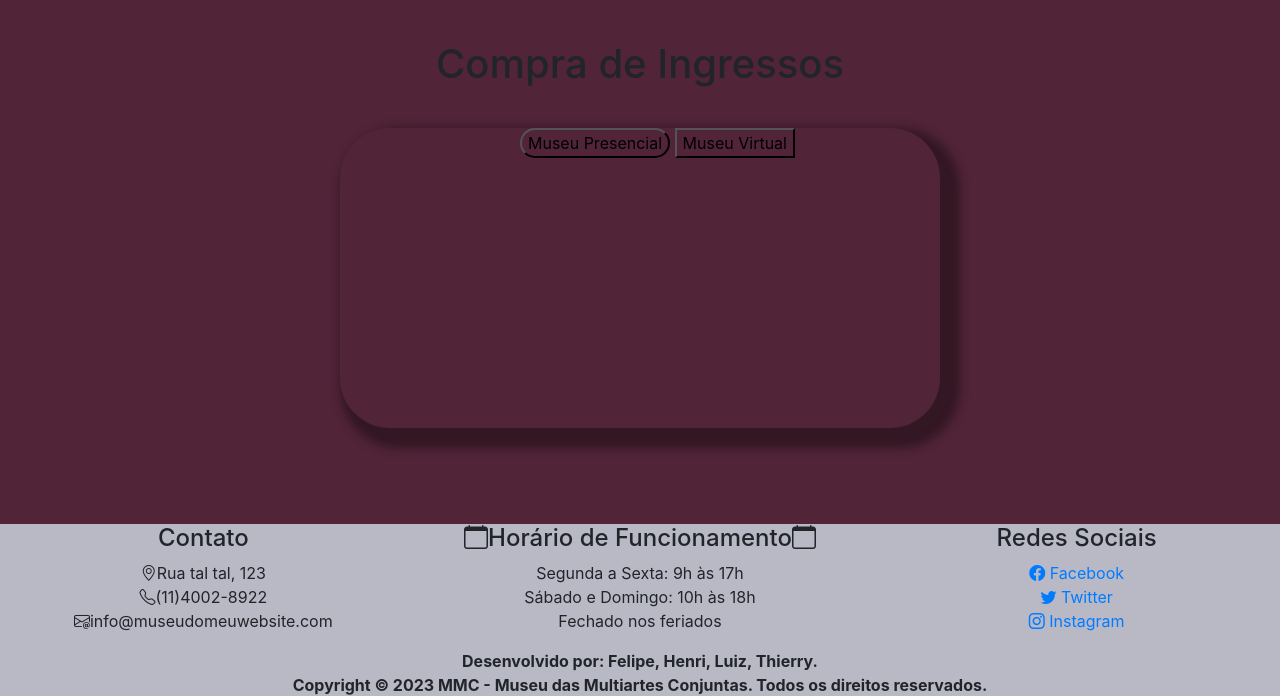
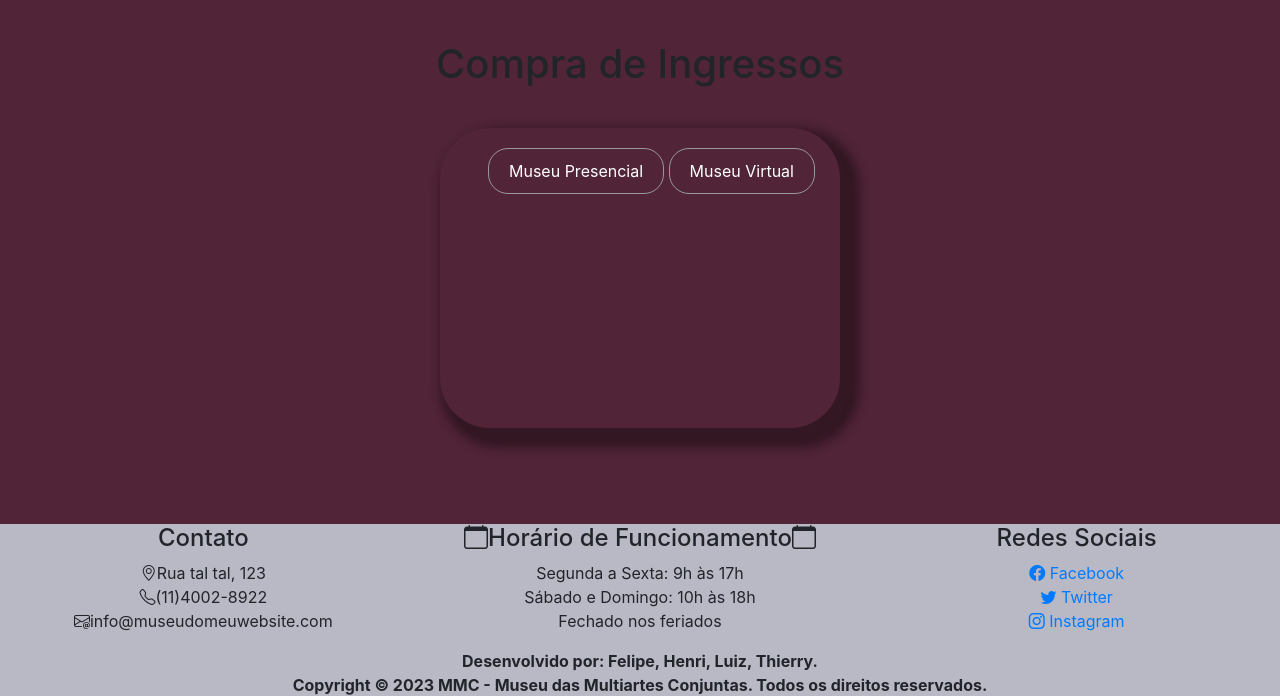
Before and after one commit to rexayt/MMC, a Django app: page /museu/ingressos in a window 1280 px wide. Shown: the part 74-770 px from the top of the page. Run offline with Django 4.2, Linux system fonts and the light colour scheme; some web fonts are replaced.

Commit message:
cria tela de comprar ingressos
luiz faça isso ter funcionalidade :)

```diff
--- a/main/templates/ingressos.html
+++ b/main/templates/ingressos.html
@@ -3,26 +3,79 @@
 {% block titulo %}Ingressos{% endblock %}
 {% block subtitulo %}<h1 class="subtitulo">Compra de Ingressos</h1>{% endblock %}
 {% block carrossel %}{% endblock %}
+{% block biblioteca %}
+<link rel="shortcut icon" href="{% static 'media/ue.ico' %}">
+<link rel="stylesheet" href="https://cdn.jsdelivr.net/npm/bootstrap@4.1.3/dist/css/bootstrap.min.css" integrity="sha384-MCw98/SFnGE8fJT3GXwEOngsV7Zt27NXFoaoApmYm81iuXoPkFOJwJ8ERdknLPMO" crossorigin="anonymous">
+<link rel="stylesheet" href="{% static 'CSS/style.css' %}">
+<link rel="stylesheet" href="https://cdn.jsdelivr.net/npm/bootstrap-icons@1.10.5/font/bootstrap-icons.css">
+<link rel="stylesheet" href="https://fonts.googleapis.com/css2?family=Material+Symbols+Outlined:opsz,wght,FILL,GRAD@20..48,100..700,0..1,-50..200" />
+{% endblock %}
 {% block conteudo %}
 <head>
     <style>
         .tab {
             display: none;
         }
+
+        .tab-button {
+            background-color: #ccc;
+            padding: 10px 20px;
+            border: 1px solid #999;
+            cursor: pointer;
+        }
+
+        .tab-button.active {
+            background-color: #f0f0f0;
+        }
     </style>
 </head>
 
-<div class="cardi" style="width: 600px; height: 300px; background-color: transparent; margin: auto; border-radius: 50px;box-shadow: 10px 10px 10px 10px #331723">
-    <div class="tab-container">
-        <button class="tab-button" style="background-color: transparent; border-radius: 20px; margin-left: 30%;" onclick="openTab('tab1')">Museu Presencial</button>
-        <button class="tab-button" style="background-color: transparent;" onclick="openTab('tab2')">Museu Virtual</button>
-
-        <div id="tab1" class="tab">
-            Conteúdo da Aba 1
+<div class="cardi" style="width: 400px; height: 300px; background-color: transparent; margin: auto; border-radius: 50px;box-shadow: 10px 10px 10px 10px #331723">
+    <div class="tab-container" style="padding-top: 5%;">
+        <div class="botaoIngresso" >
+            <button class="tab-button" style="background-color: transparent; border-radius: 20px; margin-left: 12%;" onclick="openTab('tab1')"><span style="color: white;">Museu Presencial</span></button>
+            <button class="tab-button" style="background-color: transparent; border-radius: 20px;" onclick="openTab('tab2')"><span style="color: white;">Museu Virtual</span></button>
         </div>
 
-        <div id="tab2" class="tab">
-            Conteúdo da Aba 2
+        <div id="tab1" class="tab" style="margin-left: 18%; margin-top: 6%;">
+            <div class="row" style="margin-bottom: 20%;">
+                <div style="margin-right: 20%;">
+                    <label style="color: white;">Data:</label><br>
+                    <input type="date">
+                </div>
+
+                <div>
+                    <label style="color: white;" >Quantidade:</label><br>
+                    <input min="0" placeholder="0" type="number" id="quantidadeP" onchange="calcularTotalPresencial()" style="width: 80px;">
+                </div>
+            </div>
+
+            <button style="width: 78%; border-radius: 10px;">Comprar</button>
+            <p style="color: white;">Preço: R$<span id="valorP">0.00</span></p>
+
+        </div>
+
+        <div id="tab2" class="tab" style="margin-left: 18%; margin-top: 6%;">
+            <div class="row" style="margin-bottom: 5%;">
+                <div style="margin-right: 20%;">
+                    <label style="color: white;">Data:</label><br>
+                    <input type="date">
+                </div>
+
+                <div>
+                    <label style="color: white;">Hora:</label><br>
+                    <input type="time">
+                </div>
+                <br><br><br>
+
+                <div style=" margin-left: 30%;">
+                    <label style="color: white;" >Quantidade:</label><br>
+                    <input min="0" placeholder="0" type="number" id="quantidadeV" onchange="calcularTotalVirtual()" style="width: 80px;">
+                </div>
+            </div>
+
+            <button style="width: 78%; border-radius: 10px;">Comprar</button>
+            <p style="color: white;">Preço: R$<span id="valorV">0.00</span></p>
         </div>
     </div>
 </div>
@@ -35,6 +88,28 @@
         }
         document.getElementById(tabName).style.display = "block";
     }
+
+    function calcularTotalPresencial() {
+        var quantidade = parseFloat(document.getElementById("quantidadeP").value);
+
+        var precoPorUnidade = 20.00;
+
+        var total = quantidade * precoPorUnidade;
+
+        // Atualize o elemento com o valor calculado
+        document.getElementById("valorP").textContent = total.toFixed(2);
+    }
+
+    function calcularTotalVirtual() {
+        var quantidade = parseFloat(document.getElementById("quantidadeV").value);
+
+        var precoPorUnidade = 30.00;
+
+        var total = quantidade * precoPorUnidade;
+
+        // Atualize o elemento com o valor calculado
+        document.getElementById("valorV").textContent = total.toFixed(2);
+    }
 </script>
 
 <br><br><br><br>
```
